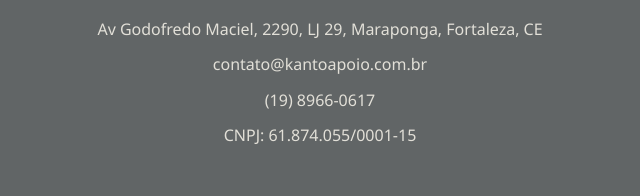
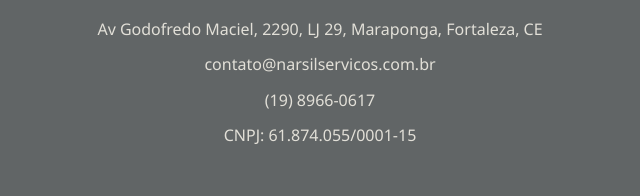
Before and after one commit to toedio/narsilservicos.com.br, a plain HTML site: page index.html in a window 1280 px wide. Shown: the part 1773-1969 px from the top of the page, 320-960 px from the left. Drawn offline with Linux system fonts and the light colour scheme.

Commit message:
Fix address

```diff
--- a/index.html
+++ b/index.html
@@ -238,7 +238,7 @@
         <div class="contact-centered">
             <h3>Entre em Contato</h3>
            <p>Av Godofredo Maciel, 2290, LJ 29, Maraponga, Fortaleza, CE</p>
-            <p>contato@kantoapoio.com.br</p>
+            <p>contato@narsilservicos.com.br</p>
             <p>(19) 8966-0617</p>
             <p>CNPJ: 61.874.055/0001-15</p>
         </div>
```
